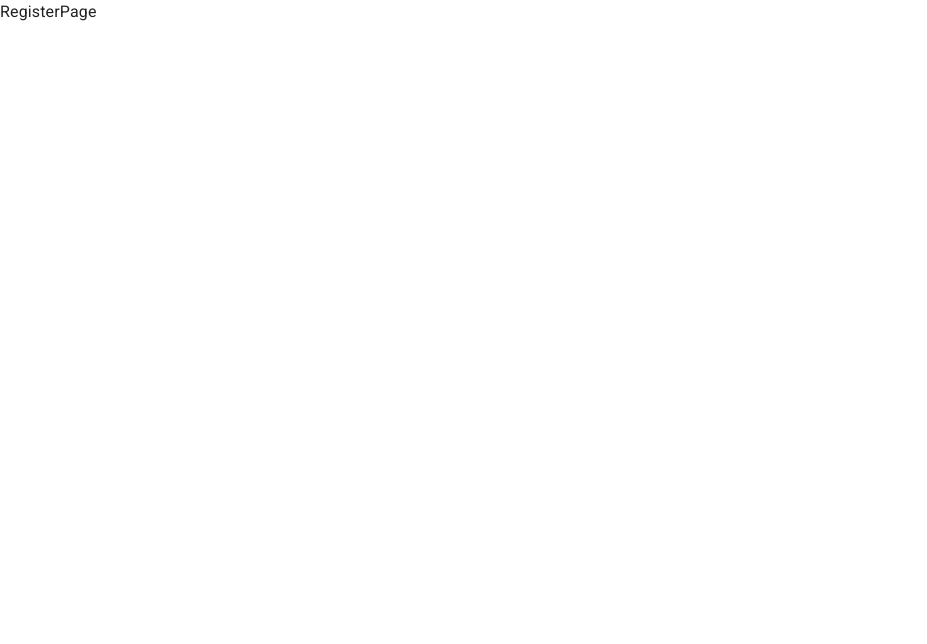
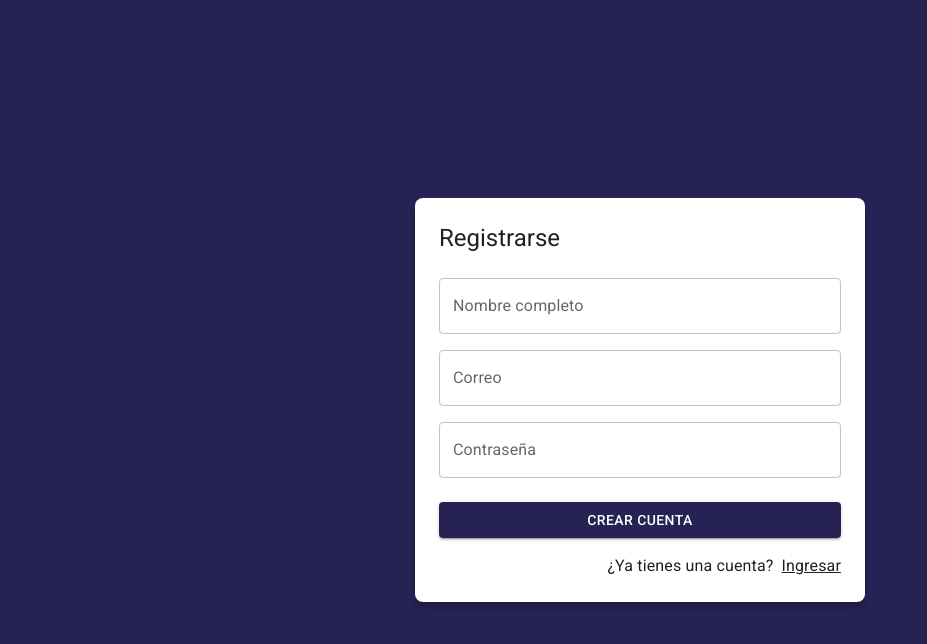
Before and after one commit to sergio-reinoso/journal-app, a React (Vite) app: page /auth/register in a window 1280 px wide. Shown: the top 644 px of the page, without its empty margins (0-927 px from the left). Built offline with nearby package versions, Linux system fonts and the light colour scheme.

Commit message:
Register page, JournalLayout and JournalPage with the fanally NavBar

```diff
--- a/src/auth/pages/RegisterPage.jsx
+++ b/src/auth/pages/RegisterPage.jsx
@@ -1,6 +1,58 @@
+import { Google } from "@mui/icons-material"
+import { Button, Grid, Link, TextField, Typography } from "@mui/material"
+import { Link as RouterLink } from "react-router-dom"
+import { AuthLayout } from "../layout/AuthLayout"
+
 
 export const RegisterPage = () => {
   return (
-    <div>RegisterPage</div>
+    <AuthLayout title="Registrarse">
+      <form>
+          <Grid container>
+            <Grid item xs={ 12 } sx={{ mt: 2 }}>
+              <TextField
+                label="Nombre completo"
+                type="text"
+                placeholder="Tu nombre"
+                fullWidth
+              />
+            </Grid>
+
+            <Grid item xs={ 12 } sx={{ mt: 2 }}>
+              <TextField
+                label="Correo"
+                type="email"
+                placeholder="correo@google.com"
+                fullWidth
+              />
+            </Grid>
+
+            <Grid item xs={ 12 } sx={{ mt: 2 }}>
+              <TextField
+                label="Contraseña"
+                type="password"
+                placeholder="Contraseña"
+                fullWidth
+              />
+            </Grid>
+
+            <Grid container spacing={ 2 } sx={{ mb: 2, mt: 1 }}>
+              <Grid item xs={ 12 }>
+                <Button variant="contained" fullWidth>
+                  Crear cuenta
+                </Button>
+              </Grid>
+            </Grid>
+
+            <Grid container direction='row' justifyContent='end'>
+            <Typography sx={{ mr: 1 }}>¿Ya tienes una cuenta?</Typography>
+              <Link component={ RouterLink } color="inherit" to="/auth/login">
+                Ingresar
+              </Link>
+            </Grid>
+
+          </Grid>
+      </form>
+    </AuthLayout>
   )
 }
--- /dev/null
+++ b/src/journal/components/NavBar.jsx
@@ -0,0 +1,35 @@
+import { LogoutOutlined, MenuOutlined } from "@mui/icons-material"
+import { AppBar, Grid, IconButton, Toolbar, Typography } from "@mui/material"
+
+
+export const NavBar = ({ drawerWidth}) => {
+  return (
+    <AppBar
+        position="fixed"
+        sx={{
+            width: { sm: `calc(100% - ${ drawerWidth }px)` },
+            ml: { sm: `${ drawerWidth }px` }
+        }}
+    >
+        <Toolbar>
+            <IconButton
+                color='inherit'
+                edge='start'
+                sx={{ mr: 2, display: { sm: 'none' } }}
+            >
+                <MenuOutlined />
+            </IconButton>
+
+            <Grid container direction='row' justifyContent='space-between' alignItems='center'>
+
+                <Typography variant='h6' noWrap component='div'> JournalApp </Typography>
+
+                <IconButton color='error'>
+                    <LogoutOutlined />
+                </IconButton>
+
+            </Grid>
+        </Toolbar>
+    </AppBar>
+  )
+}
--- /dev/null
+++ b/src/journal/components/index.js
@@ -0,0 +1 @@
+export * from './NavBar'
--- /dev/null
+++ b/src/journal/layout/JournalLayout.jsx
@@ -0,0 +1,22 @@
+import { Box } from "@mui/material"
+import { NavBar } from "../components/NavBar"
+
+const drawerWidth = 240
+
+export const JournalLayout = ({ children }) => {
+  return (
+    <Box sx={{ display: 'flex' }} >
+
+        <NavBar drawerWidth={drawerWidth} />
+
+        {/* Sidebar drawerWidth */}
+
+        <Box
+            component='main'
+            sx={{ flexGrow: 1, p: 3 }}
+        >
+            { children }
+        </Box>
+    </Box>
+  )
+}
--- a/src/journal/pages/JournalPage.jsx
+++ b/src/journal/pages/JournalPage.jsx
@@ -1,11 +1,15 @@
 import { MailOutline } from "@mui/icons-material"
 import { Typography } from "@mui/material"
+import { JournalLayout } from "../layout/JournalLayout"
 
 export const JournalPage = () => {
   return (
-    <>
-      <Typography variant="h1">JournalPage</Typography>
-      <MailOutline />
-    </>
+    <JournalLayout>
+
+      <Typography>
+        Lorem ipsum dolor sit, amet consectetur adipisicing elit. Perspiciatis dolorum pariatur, quia molestias vero temporibus minus ad adipisci blanditiis. Magnam necessitatibus laudantium molestiae doloremque deserunt accusantium optio autem eos aliquid?
+      </Typography>
+
+    </JournalLayout>
   )
 }
```
